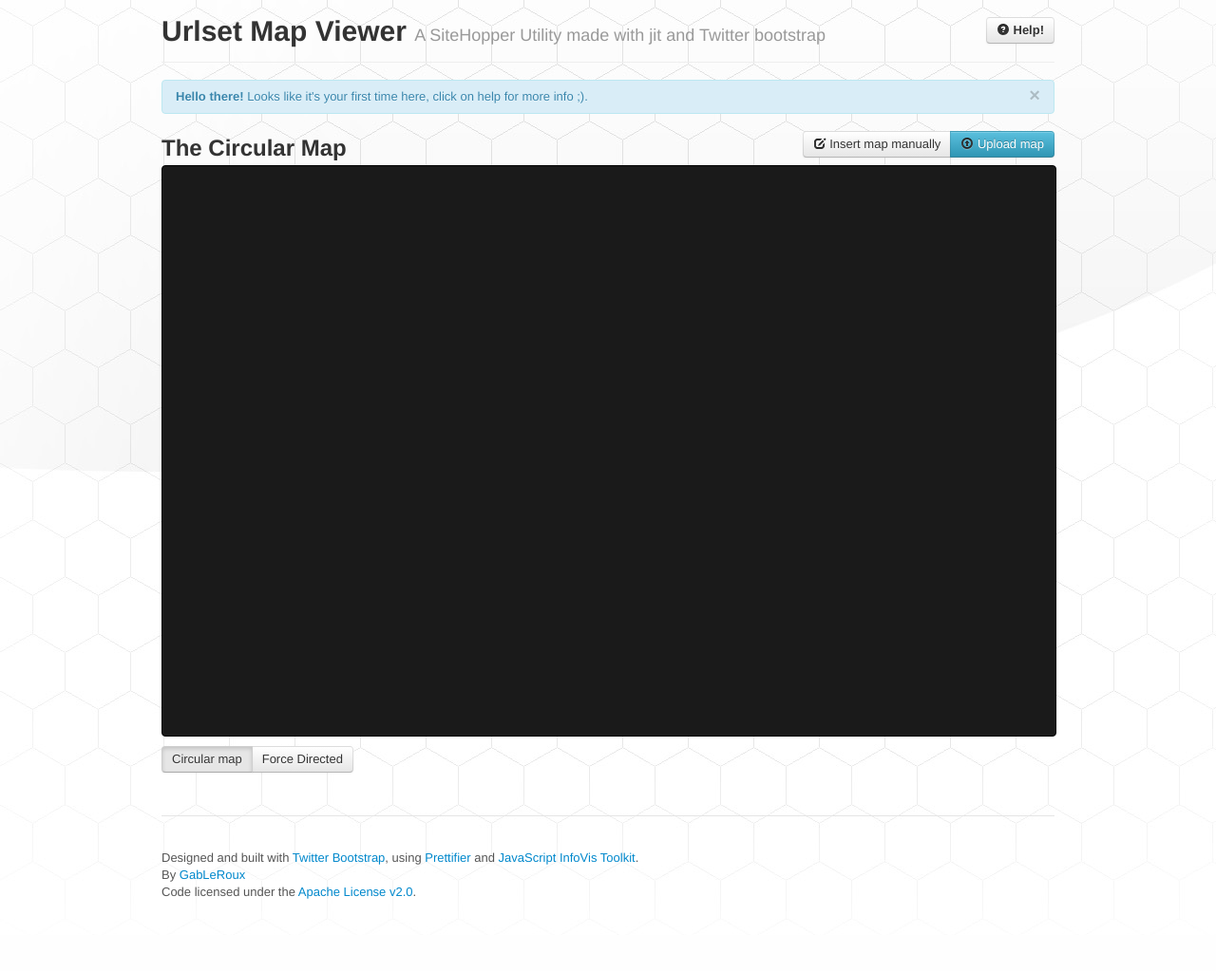
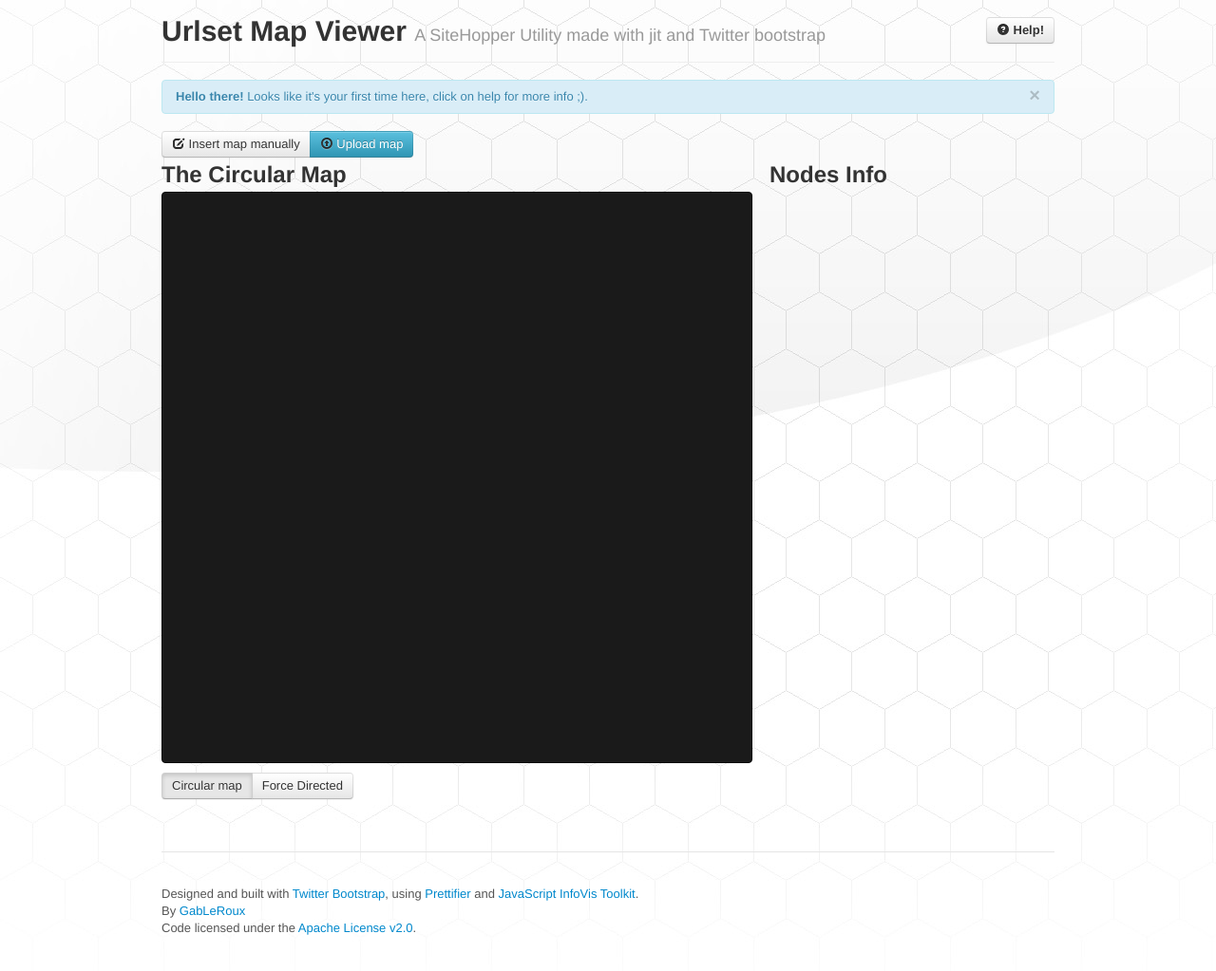
Before and after one commit to WebMole/WebMole, a PHP site: page / in a window 1280 px wide. Shown: the whole page at 95% size. Before the commit the page ends 947 px from the top, so only its background shows below. Run offline with PHP 8.4, Linux system fonts and the light colour scheme.

Commit message:
Added columns

```diff
--- a/index.php
+++ b/index.php
@@ -52,11 +52,15 @@
 			<strong>Hello there!</strong> Looks like it's your first time here, click on help for more info ;).
 		</div>
 
-		<div class="btn-group pull-right">
+		<div class="btn-group-centered">
+			<div class="btn-group">
 				<a class="btn" data-toggle="modal" href="#source_modal" ><i class="icon-edit"></i> Insert map manually</a>
 				<a class="btn btn-info" data-toggle="modal" href="#upload_modal" ><i class="icon-upload"></i> Upload map</a>
 			</div>
+		</div>
 
+		<div class="row">
+			<div class="span8">
 				<h2>The Circular Map</h2>
 				<div id="infovis"><?php /* Map is generated here */ ?></div>
 
@@ -64,6 +68,11 @@
 					<div class="btn-group">
 						<button class="btn circular-map active">Circular map</button>
 						<button class="btn force-directed">Force Directed</button>
+					</div>
+				</div>
+			</div>
+			<div class="span4">
+				<h2>Nodes Info</h2>
 			</div>
 		</div>
 
```
Also changed, not shown: example.xml (line endings or trailing spaces). Lines whose indentation alone changed are shown as unchanged.
